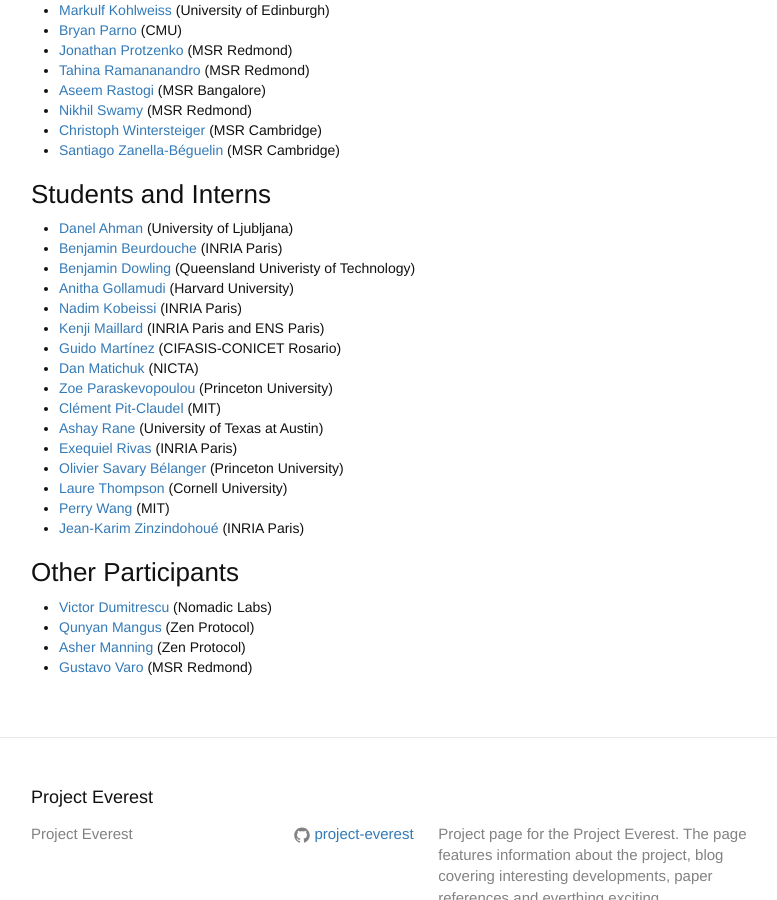
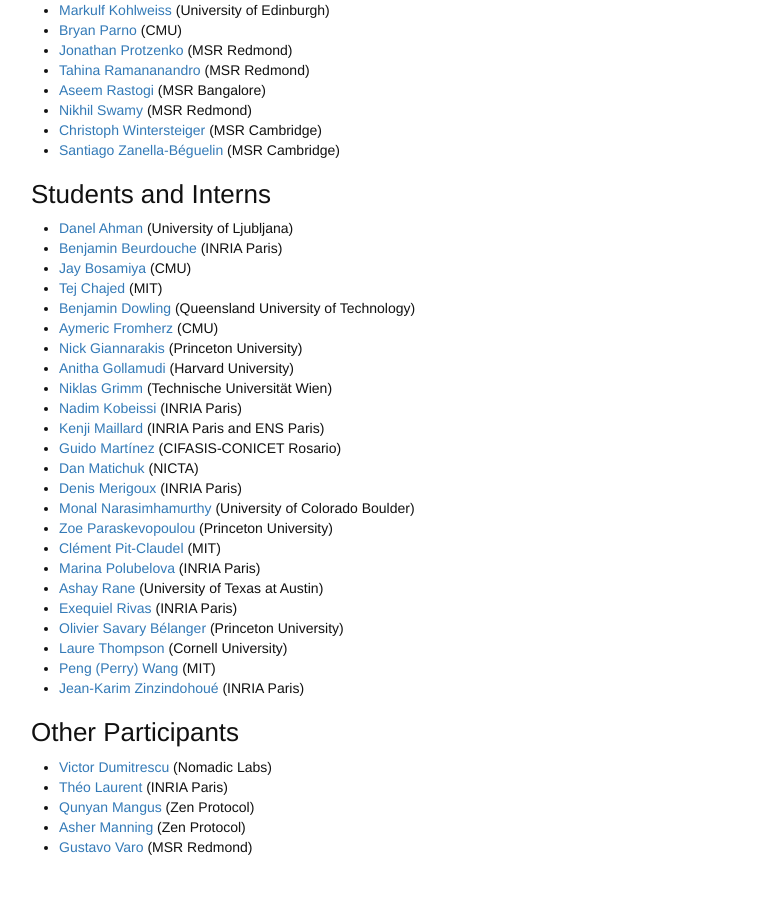
Before and after one commit to project-everest/project-everest.github.io, a Jekyll site: the page built from people.md, in a window 1280 px wide and 900 px high, scrolled down 463 px. Shown: the whole window, without its empty margins (219-996 px from the left). Built offline with Jekyll 4.4.1, drawn with Linux system fonts in a browser that asks for light colours.

Commit message:
One more batch of Everest people

```diff
--- a/_data/others.json
+++ b/_data/others.json
@@ -4,6 +4,12 @@
         "lastname": "Dumitrescu",
         "lab": "Nomadic Labs",
         "url": "https://github.com/victor-dumitrescu"
+    },
+    {
+        "firstname": "Théo",
+        "lastname": "Laurent",
+        "lab": "INRIA Paris",
+        "url": "https://github.com/theolaurent"
     },
     {
         "firstname": "Qunyan",
--- a/_data/students.json
+++ b/_data/students.json
@@ -12,16 +12,46 @@
         "url": "https://github.com/beurdouche/"
     },
     {
+        "firstname": "Jay",
+        "lastname": "Bosamiya",
+        "lab": "CMU",
+        "url": "https://www.jaybosamiya.com/"
+    },
+    {
+        "firstname": "Tej",
+        "lastname": "Chajed",
+        "lab": "MIT",
+        "url": "https://www.chajed.io"
+    },
+    {
         "firstname": "Benjamin",
         "lastname": "Dowling",
-        "lab": "Queensland Univeristy of Technology",
+        "lab": "Queensland University of Technology",
         "url": "http://benjamindowling.com/"
+    },
+    {
+        "firstname": "Aymeric",
+        "lastname": "Fromherz",
+        "lab": "CMU",
+        "url": "https://users.ece.cmu.edu/~afromher/"
+    },
+    {
+        "firstname": "Nick",
+        "lastname": "Giannarakis",
+        "lab": "Princeton University",
+        "url": "https://nickgian.github.io/"
     },
     {
         "firstname": "Anitha",
         "lastname": "Gollamudi",
         "lab": "Harvard University",
         "url": "https://sites.google.com/site/anithagollamudi/"
+    },
+    {
+        "firstname": "Niklas",
+        "lastname": "Grimm",
+        "lab": "Technische Universität Wien",
+        "url": "https://secpriv.tuwien.ac.at/team/niklas_grimm/"
     },
     {
         "firstname": "Nadim",
@@ -48,6 +78,18 @@
         "url": "https://ts.data61.csiro.au/people/?cn=Daniel+Matichuk"
     },
     {
+        "firstname": "Denis",
+        "lastname": "Merigoux",
+        "lab": "INRIA Paris",
+        "url": "https://github.com/denismerigoux"
+    },
+    {
+        "firstname": "Monal",
+        "lastname": "Narasimhamurthy",
+        "lab": "University of Colorado Boulder",
+        "url": "https://monal.github.io/"
+    },
+    {
         "firstname": "Zoe",
         "lastname": "Paraskevopoulou",
         "lab": "Princeton University",
@@ -58,6 +100,12 @@
         "lastname": "Pit-Claudel",
         "lab": "MIT",
         "url": "http://pit-claudel.fr/clement"
+    },
+    {
+        "firstname": "Marina",
+        "lastname": "Polubelova",
+        "lab": "INRIA Paris",
+        "url": "https://github.com/polubelova"
     },
     {
         "firstname": "Ashay",
@@ -84,7 +132,7 @@
         "url": "http://www.cs.cornell.edu/~laurejt/"
     },
     {
-        "firstname": "Perry",
+        "firstname": "Peng (Perry)",
         "lastname": "Wang",
         "lab": "MIT",
         "url": "https://people.csail.mit.edu/wangpeng/"
```
